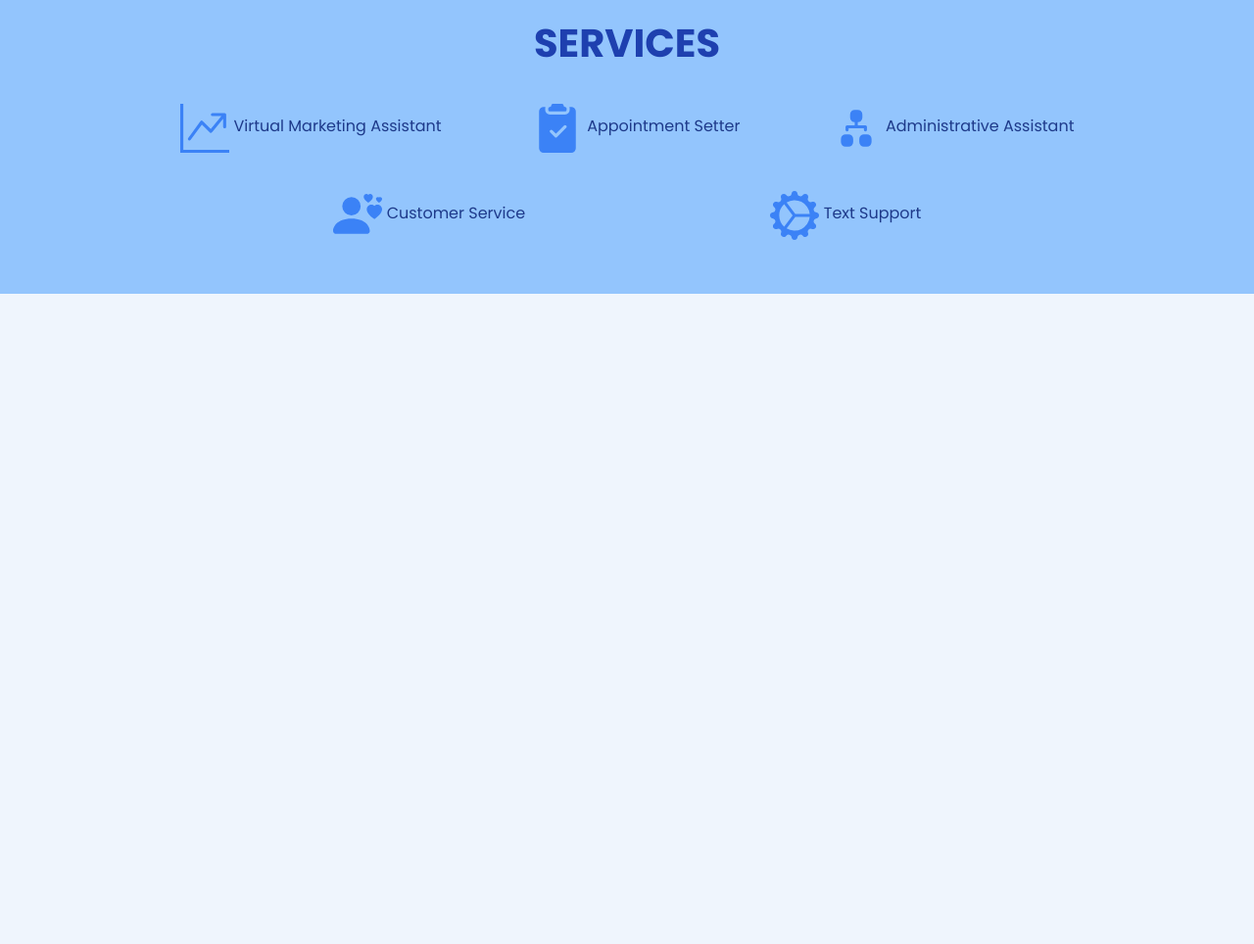
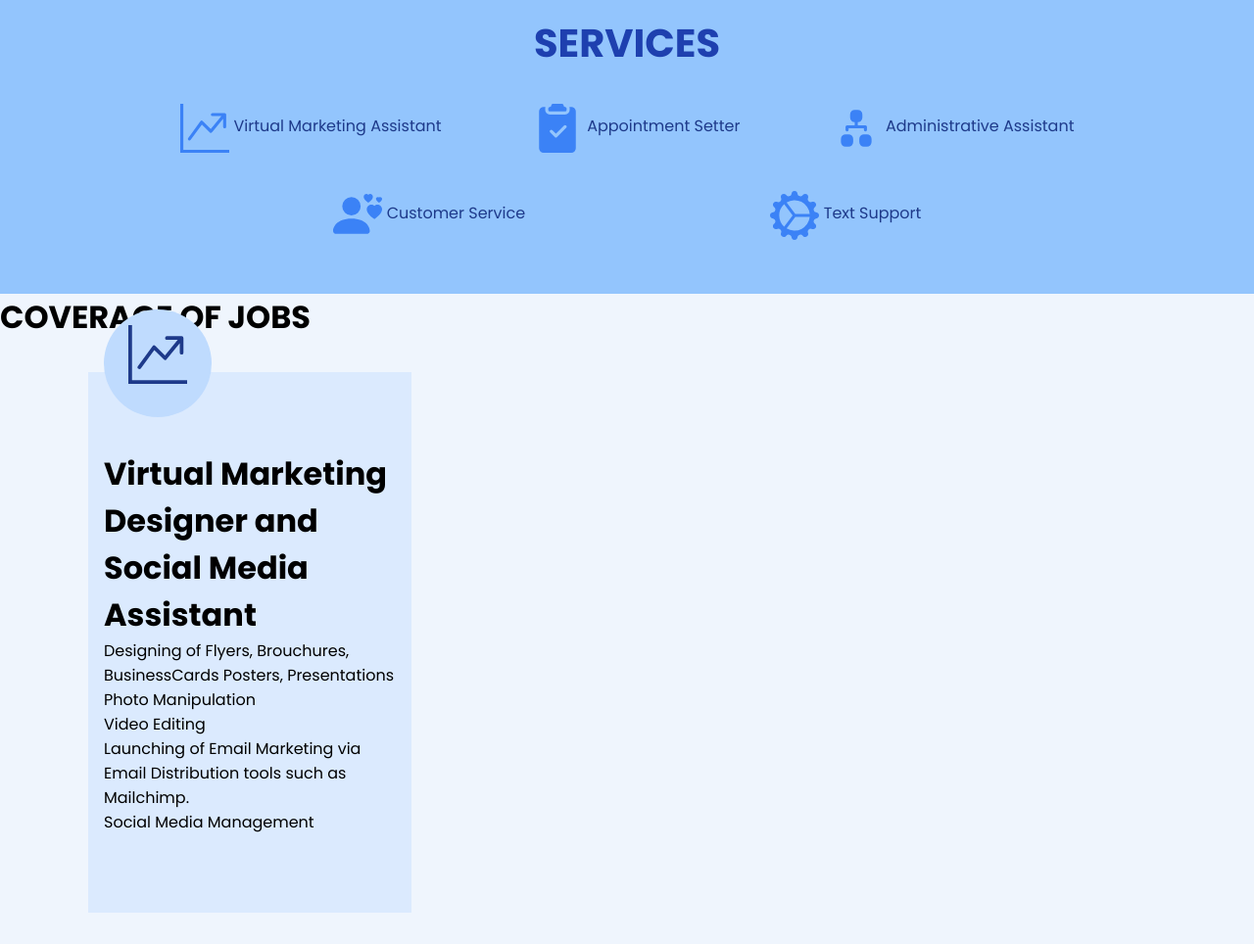
Before and after one commit to Yeshua0709/ikonicvirtualsolutions, a plain HTML site: page index.html in a window 1280 px wide. Shown: the part 884-1848 px from the top of the page at 98% size. Before the commit the page ends 1184 px from the top, so only its background shows below. Drawn offline with Linux system fonts and the light colour scheme.

Commit message:
set initial layout jobs

```diff
--- a/index.html
+++ b/index.html
@@ -135,5 +135,40 @@
 
          </div>
      </div>
+
+
+
+     <div class="jobs">
+         <h1>COVERAGE OF JOBS</h1>
+         <div class="container">
+
+            <div class="section">
+                <div class="icon-holder">
+                    <center>
+                    <svg xmlns="http://www.w3.org/2000/svg" width="60" height="60" fill="currentColor" class="bi bi-graph-up-arrow" viewBox="0 0 16 16">
+                        <path fill-rule="evenodd" d="M0 0h1v15h15v1H0V0Zm10 3.5a.5.5 0 0 1 .5-.5h4a.5.5 0 0 1 .5.5v4a.5.5 0 0 1-1 0V4.9l-3.613 4.417a.5.5 0 0 1-.74.037L7.06 6.767l-3.656 5.027a.5.5 0 0 1-.808-.588l4-5.5a.5.5 0 0 1 .758-.06l2.609 2.61L13.445 4H10.5a.5.5 0 0 1-.5-.5Z"/>
+                      </svg>
+                    </center>
+                </div>
+
+
+                  <h1>Virtual Marketing Designer and Social Media Assistant</h1>
+                  <p>
+                    Designing of Flyers, Brouchures,
+                    BusinessCards Posters, Presentations
+                    <br>
+                    Photo Manipulation
+                    <br>
+                    Video Editing
+                    <br>
+                    Launching of Email Marketing via
+                    Email Distribution tools such as Mailchimp.
+                    <br>
+                    Social Media Management
+                  </p>
+            </div>
+
+         </div>
+     </div>
 </body>
 </html>
--- a/style.css
+++ b/style.css
@@ -115,6 +115,28 @@ input[type="checkbox"]{
   word-break: break-word;
   color:#1E3A8A;
 }
+
+.section{
+  width: 30%;
+  position: relative;
+  background-color: #DBEAFE;
+  padding:5em 1em;
+}
+.section svg{
+  color:#1E3A8A;
+
+}
+
+.icon-holder{
+  background-color:#BFDBFE ;
+  padding: 1em;
+ width:110px;
+ height: 110px;
+ border-radius: 50%;
+ position: absolute;
+ top:-4em;
+ left:1em;
+}
 @media (max-width: 1000px){
   nav{
     padding: 0 40px 0 50px;
```
